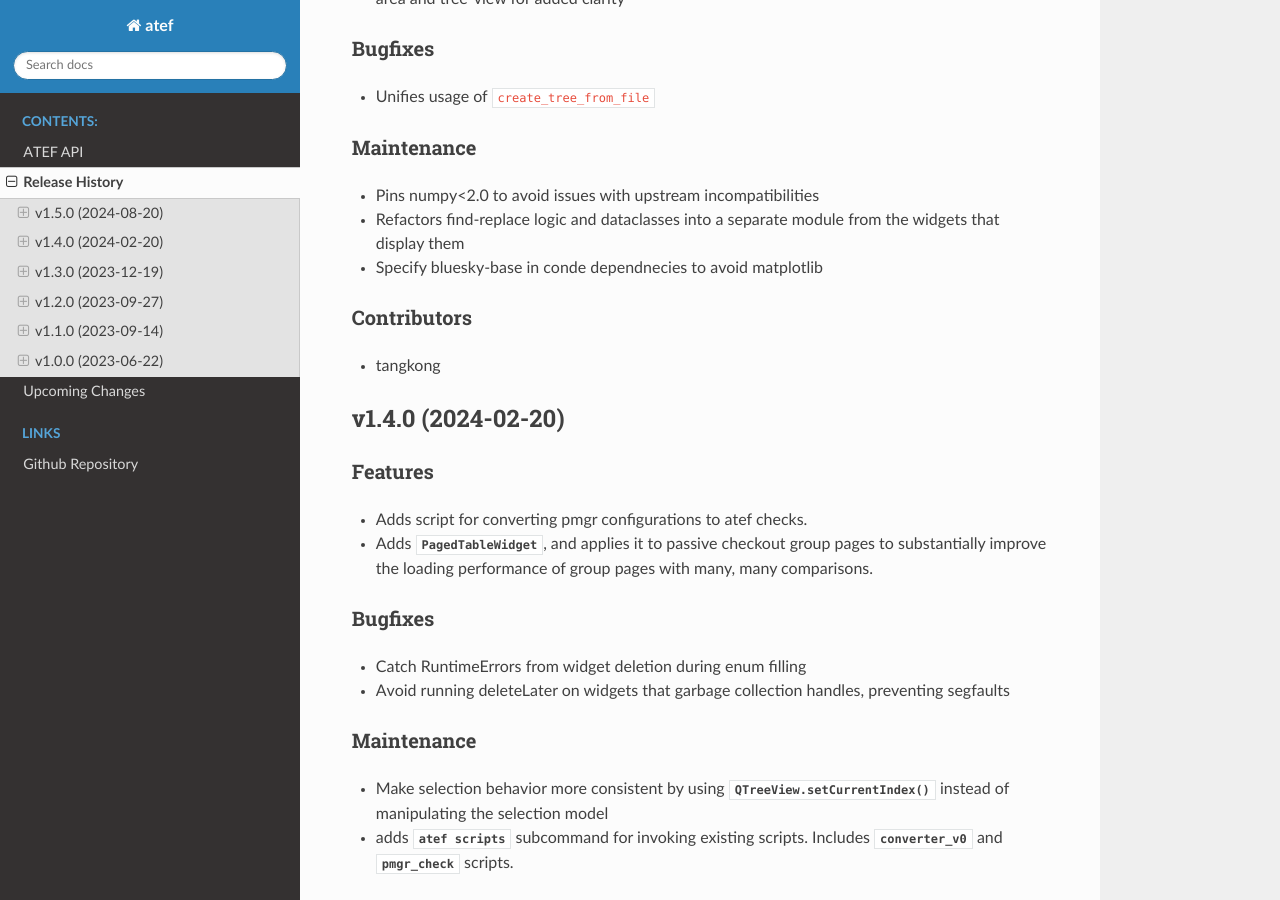
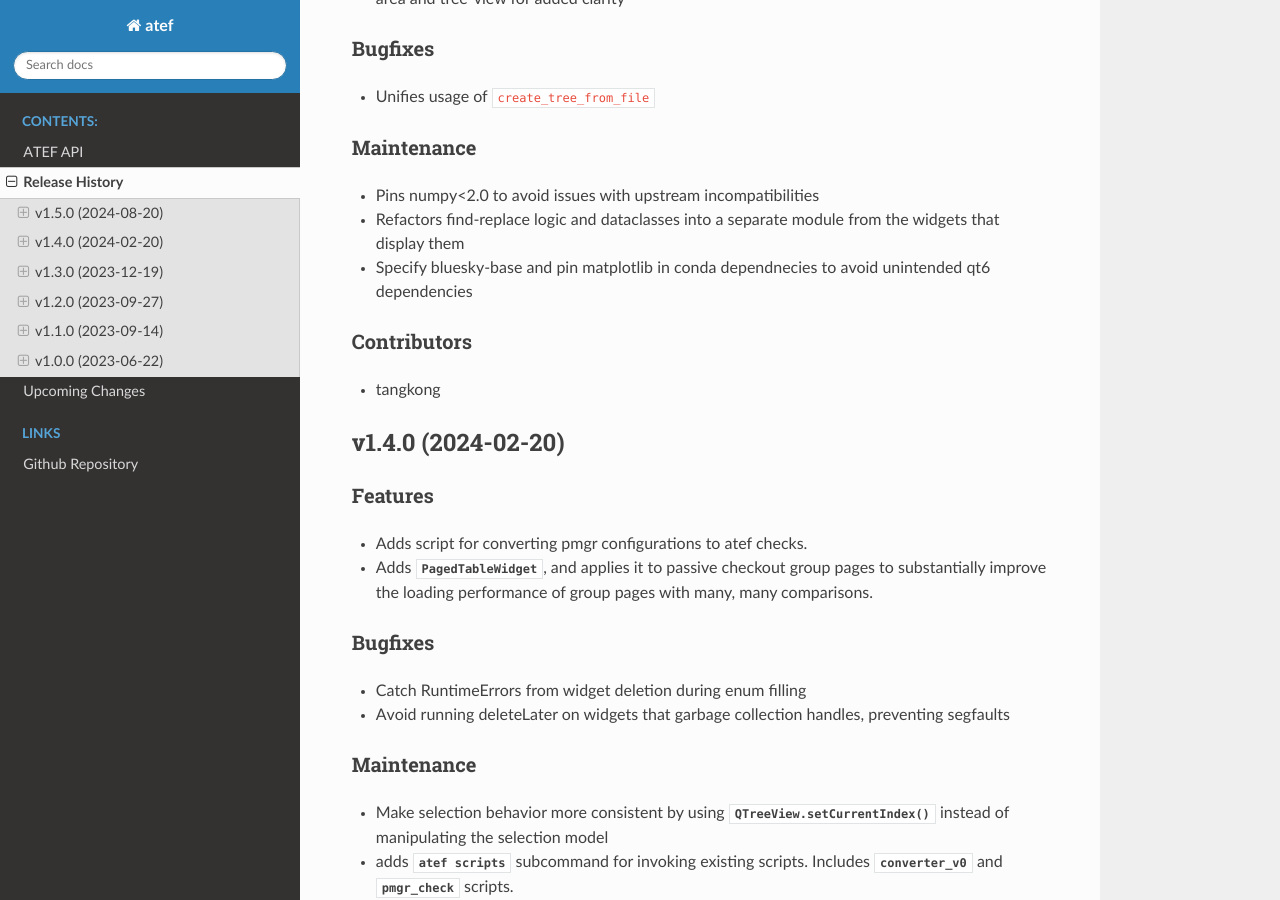
Before and after one commit to pcdshub/atef, a Sphinx documentation site: the page built from docs/source/releases.rst, in a window 1280 px wide and 900 px high, scrolled down 376 px. Built offline with Sphinx 7.4.7 and the Read the Docs theme 2.0.0, drawn with Linux system fonts in a browser that asks for light colours.

Commit message:
DOC: update release notes

```diff
--- a/docs/source/releases.rst
+++ b/docs/source/releases.rst
@@ -21,7 +21,7 @@ Maintenance
 -----------
 - Pins numpy<2.0 to avoid issues with upstream incompatibilities
 - Refactors find-replace logic and dataclasses into a separate module from the widgets that display them
-- Specify bluesky-base in conde dependnecies to avoid matplotlib
+- Specify bluesky-base and pin matplotlib in conda dependnecies to avoid unintended qt6 dependencies
 
 Contributors
 ------------
```
Also changed, not shown: 1 other file.
